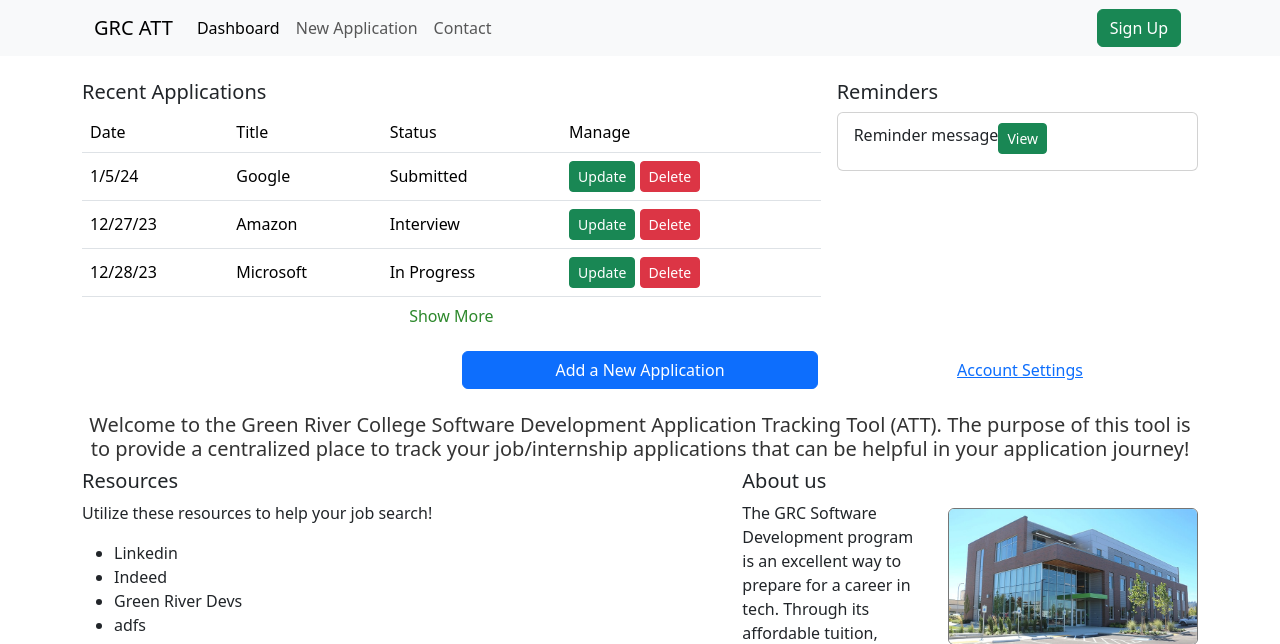
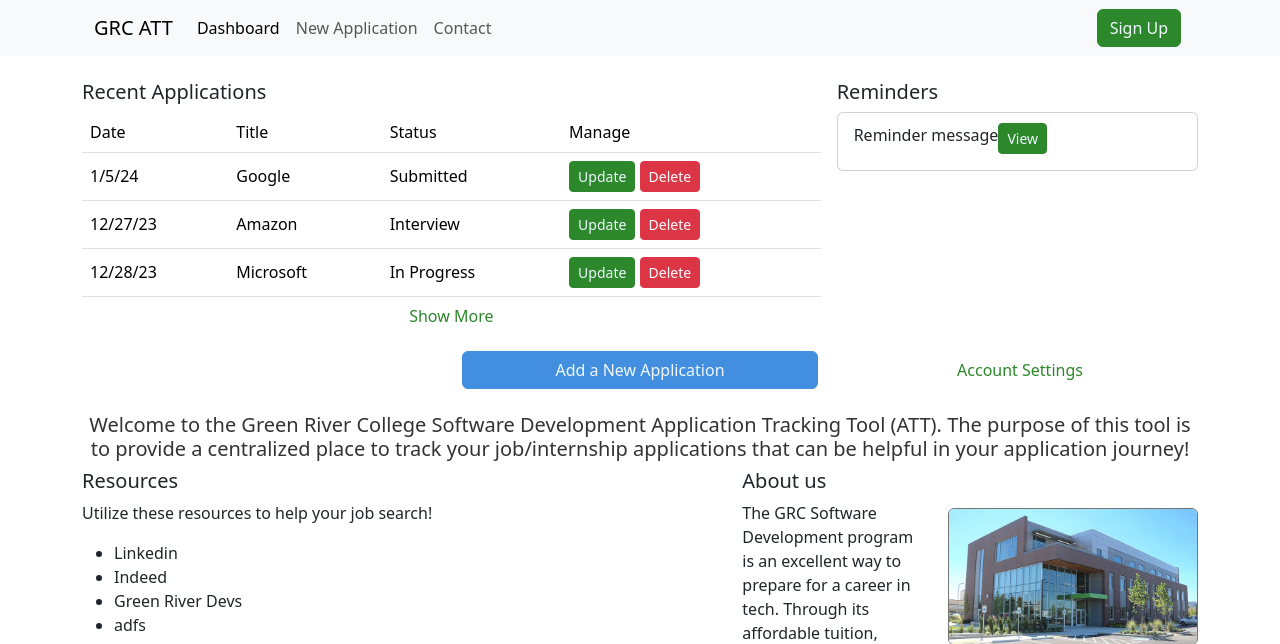
Before and after one commit to Rauoof814/SDEV305-Team-G, a PHP site: page / in a window 1280 px wide. Shown: the top 644 px of the page. Run offline with PHP 8.4, Linux system fonts and the light colour scheme.

Commit message:
Updated button styles

```diff
--- a/index.html
+++ b/index.html
@@ -40,7 +40,7 @@
                             </li>
                             </ul>
                             <div class="d-flex">
-                                <button type="button" class="btn btn-success signUp">Sign Up</button>
+                                <button type="button" class="btn btn-bd-primary signUp">Sign Up</button>
                             </div>
                         </div>
                     </div>
@@ -73,7 +73,7 @@
                                         <td class="application-data">Submitted</td>
                                         <td>
                                             <div class="btn-group-sm" role="group">
-                                                <button type="button" class="btn btn-success">Update</button>
+                                                <button type="button" class="btn btn-bd-primary">Update</button>
                                                 <button type="button" class="btn btn-danger">Delete</button>
                                             </div>
                                         </td>
@@ -84,7 +84,7 @@
                                         <td class="application-data">Interview</td>
                                         <td>
                                             <div class="btn-group-sm" role="group">
-                                                <button type="button" class="btn btn-success">Update</button>
+                                                <button type="button" class="btn btn-bd-primary">Update</button>
                                                 <button type="button" class="btn btn-danger">Delete</button>
                                             </div>
                                         </td>
@@ -95,14 +95,14 @@
                                         <td class="application-data">In Progress</td>
                                         <td>
                                             <div class="btn-group-sm" role="group">
-                                                <button type="button" class="btn btn-success">Update</button>
+                                                <button type="button" class="btn btn-bd-primary">Update</button>
                                                 <button type="button" class="btn btn-danger">Delete</button>
                                             </div>
                                         </td>
                                     </tr>
                                 </tbody>
                             </table>
-                            <a class="btn container-fluid show-more" href="#" role="button">Show More</a>
+                            <a class="btn container-fluid btn-bd-primary-inverse" href="#" role="button">Show More</a>
                         </div>
                     </div>
                     <!-- Reminders panel -->
@@ -112,7 +112,7 @@
                         <div class="card">
                             <div class="card-body d-flex reminder-content">
                                 Reminder message
-                                <button type="button" class="btn btn-success btn-sm">View</button>
+                                <button type="button" class="btn btn-bd-primary btn-sm">View</button>
                             </div>
                         </div>
                     </div>
@@ -124,12 +124,12 @@
                     <div class="col-4"></div>
                     <div class="col-4">
                         <div class="d-grid gap-2 col-12 mx-auto">
-                            <button class="btn btn-primary" type="button">Add a New Application</button>
+                            <button class="btn btn-bd-accent-blue" type="button">Add a New Application</button>
                         </div>
                     </div>
                     <div class="col-4">
                         <div class="d-grid gap-2 col-12 mx-auto">
-                            <button type="button" class="btn btn-link">Account Settings</button>
+                            <button type="button" class="btn btn-bd-primary-inverse">Account Settings</button>
                         </div>
                     </div>
                 </div>
--- a/styles.css
+++ b/styles.css
@@ -47,6 +47,41 @@ h5 {
     margin-bottom: 0px;
 }
 
-.show-more {
-    color: #2C882B;
+
+
+/* BUTTON STYLES */
+.btn-bd-primary {
+    --bs-btn-color: aliceblue;
+    --bs-btn-bg: #2c882b;
+    --bs-btn-border-color: #2c882b;
+    --bs-btn-hover-color: aliceblue;
+    --bs-btn-hover-bg: #287a27;
+    --bs-btn-hover-border-color: #287a27;
+    --bs-btn-active-color: aliceblue;
+    --bs-btn-active-bg: #236d22;
+    --bs-btn-active-border-color: #236d22;
 }
+
+.btn-bd-primary-inverse {
+    --bs-btn-color: #2C882B;
+    --bs-btn-bg: white;
+    --bs-btn-border-color: white;
+    --bs-btn-hover-color: #287a27;
+    --bs-btn-hover-bg: white;
+    --bs-btn-hover-border-color: white;
+    --bs-btn-active-color: #236d22;
+    --bs-btn-active-bg: white;
+    --bs-btn-active-border-color: white;
+}
+
+.btn-bd-accent-blue {
+    --bs-btn-color: aliceblue;
+    --bs-btn-bg: #418FDE;
+    --bs-btn-border-color: #418FDE;
+    --bs-btn-hover-color: aliceblue;
+    --bs-btn-hover-bg: #3b81c8;
+    --bs-btn-hover-border-color: #3b81c8;
+    --bs-btn-active-color: aliceblue;
+    --bs-btn-active-bg: #3472b2;
+    --bs-btn-active-border-color: #3472b2;
+  }
```
